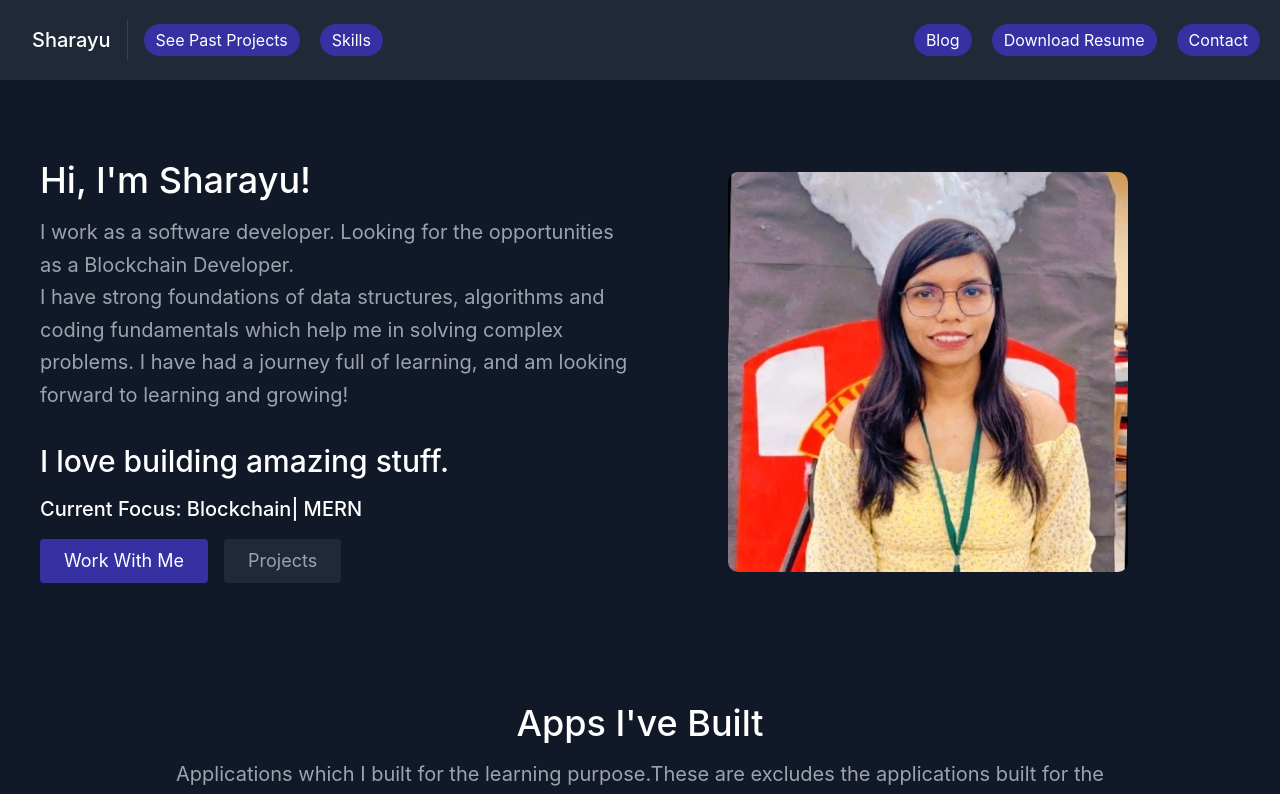
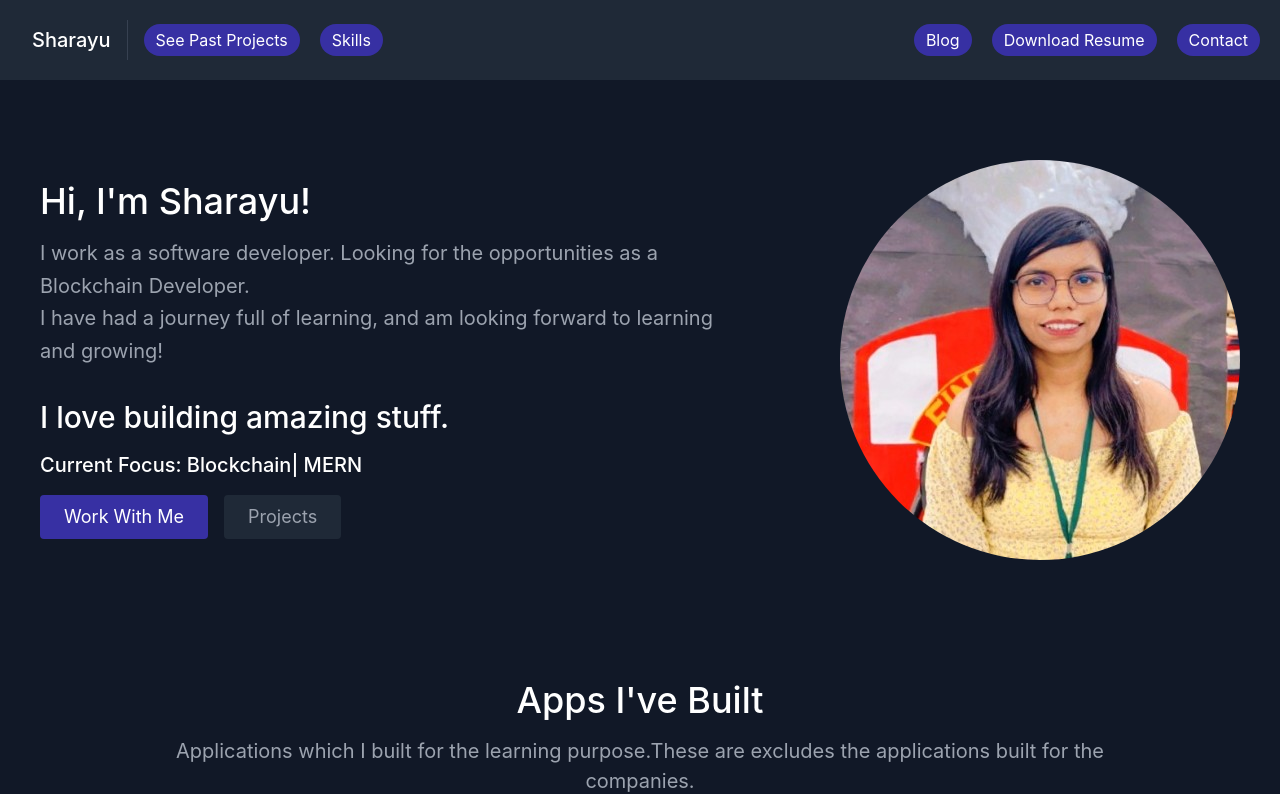
Before and after one commit to quaintrelle7/React-Portfolio, a React (Create React App) app: page / in a window 1280 px wide. Shown: the top 794 px of the page. Built offline with nearby package versions, Linux system fonts and the light colour scheme.

Commit message:
first-draft

```diff
--- a/src/components/About.js
+++ b/src/components/About.js
@@ -14,7 +14,6 @@ function About() {
                     I work as a software developer.
                     Looking for the opportunities as a Blockchain Developer.
                     <br></br>
-                    I have strong foundations of data structures, algorithms and coding fundamentals which help me in solving complex problems.
 
                     I have had a journey full of learning, and am looking forward to learning and growing!
 
@@ -38,11 +37,10 @@ function About() {
                     </a>
                 </div>
             </div>
-            <div className="lg:max-w-lg lg:w-full md:w-1/3">
+            <div className="md:w-1/3">
                 <img
                     className="myImg"
                     alt="Sharayu"
-                    // src={require('./assets/sharayu.jpeg')}
                     src={Sharayu}
                 />
             </div>
--- a/src/components/Contact.js
+++ b/src/components/Contact.js
@@ -55,7 +55,7 @@ export default function Contact() {
                             <h2 className="title-font font-semibold text-white tracking-widest text-xs">
                                 EMAIL
                             </h2>
-                            <a className="text-indigo-400 leading-relaxed">
+                            <a href="mailto:sharayushendre7@gmail.com" target="_blank" className="text-indigo-400 leading-relaxed">
                                 sharayushendre7@gmail.com
                             </a>
                         </div>
--- a/src/contactsData.js
+++ b/src/contactsData.js
@@ -9,7 +9,7 @@ export const contacts = [
     {
         //email
         image: Gmail,
-        link: "sharayushendre7@gmail.com"
+        link: "mailto:sharayushendre7@gmail.com"
     },
     {
         //linkedin
@@ -34,6 +34,6 @@ export const contacts = [
     {
         //goodreads
         image: Goodreads,
-        link: ""
+        link: "https://www.goodreads.com/user/show/141296416-sharayu-s"
     },
 ]
--- a/src/index.css
+++ b/src/index.css
@@ -17,7 +17,8 @@ code {
 }
 
 .myImg{
-  border-radius: 10px;
+  border-radius: 20rem;
+
 }
 
 .skillGrid{
```
